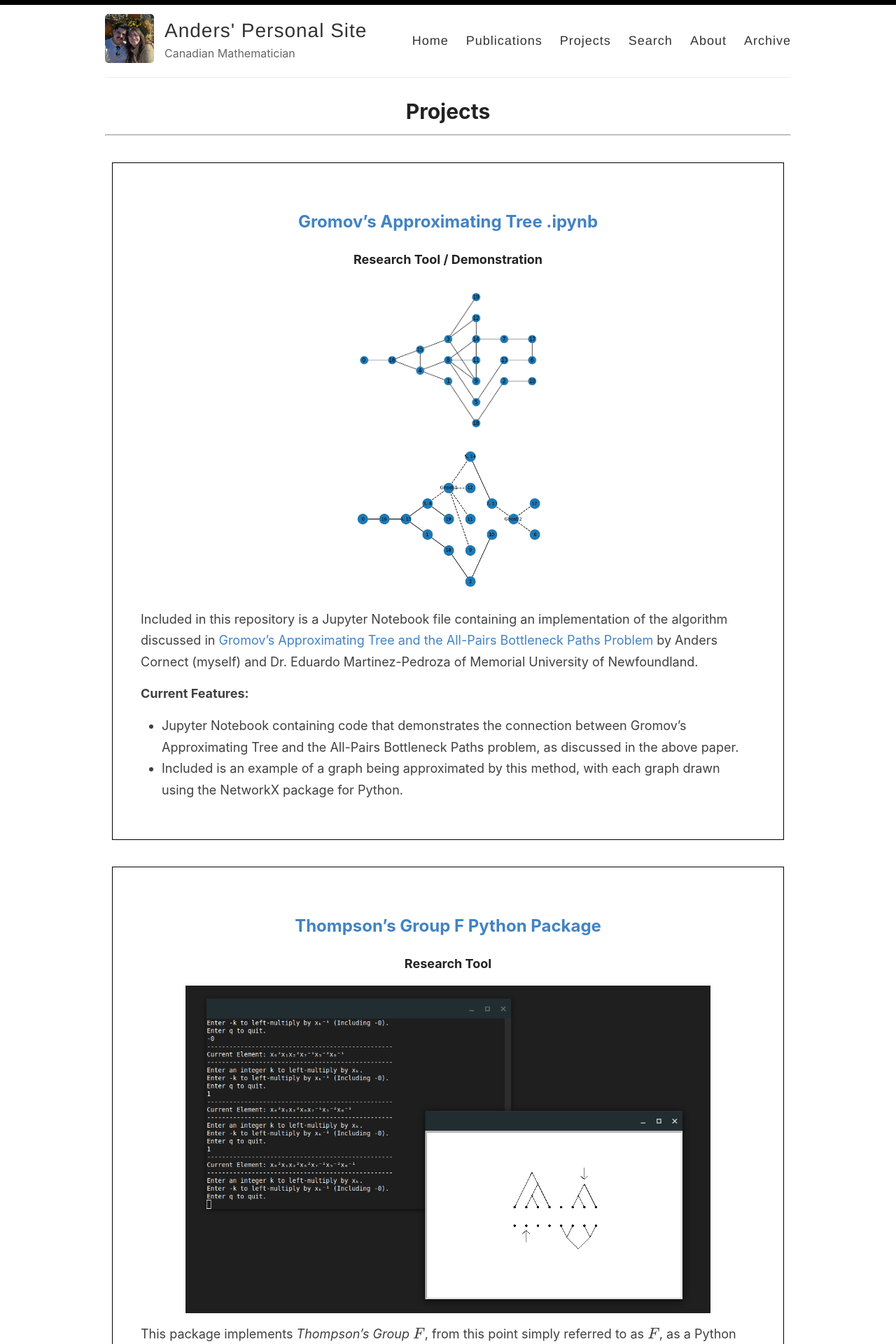
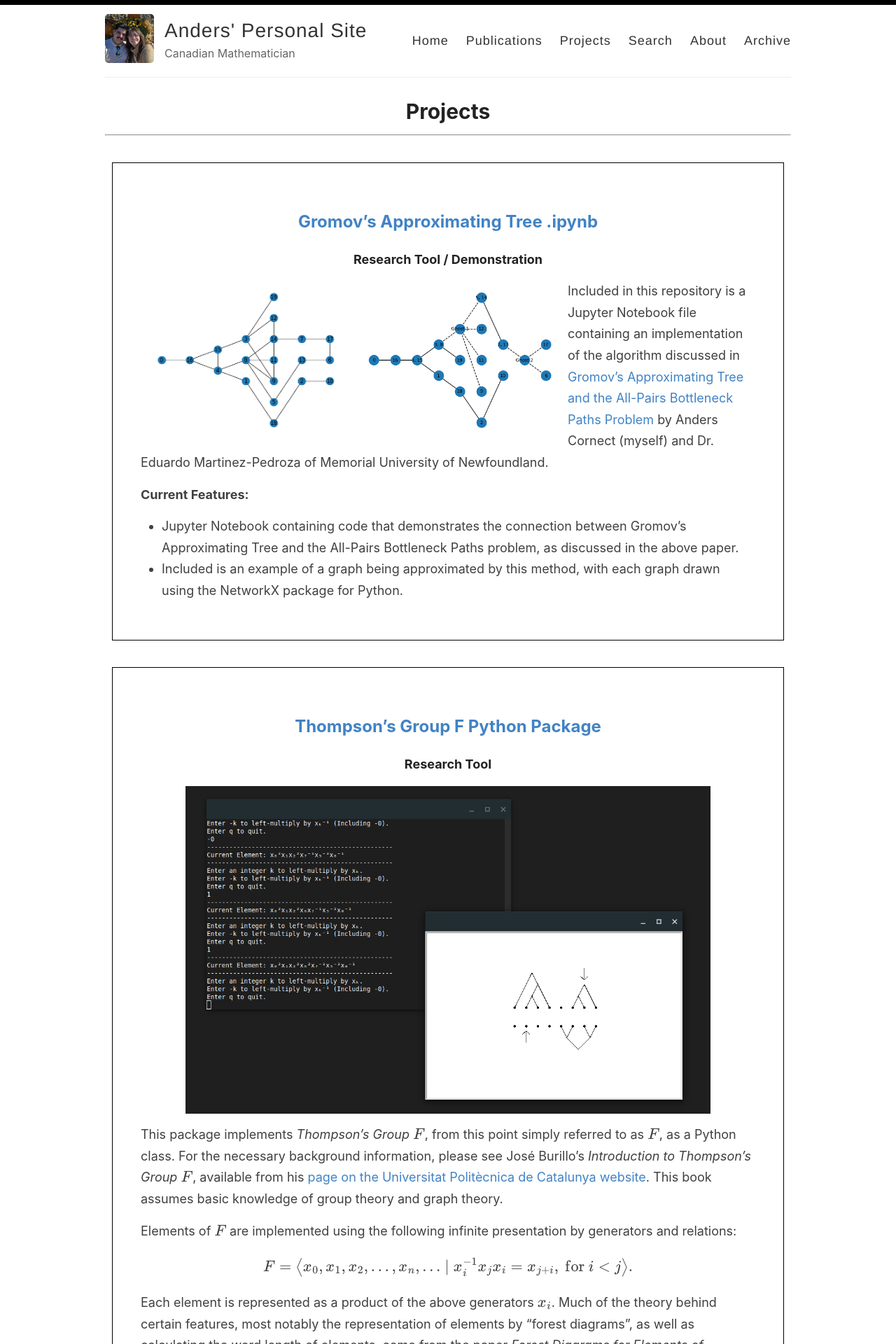
Before and after one commit to And-ers/And-ers.github.io, a Jekyll site: the page built from _pages/projects.md, in a window 1280 px wide. Shown: the top 1920 px of the page at 70% size. Built offline with Jekyll 4.4.1, drawn with Linux system fonts in a browser that asks for light colours.

Commit message:
Attempting to put Approximating Tree images side by side.

```diff
--- a/_pages/projects.md
+++ b/_pages/projects.md
@@ -12,8 +12,14 @@ permalink: /projects/
 ## [Gromov's Approximating Tree .ipynb](https://github.com/And-ers/Gromov-Trees)
 #### Research Tool / Demonstration
 
-<img src="../images/approxgraph.png" width=300px>
-<img src="../images/approxtree.png"  width=300px>
+<div>
+    <div style="float:left;margin-right:5px;">
+        <img src="../images/approxgraph.png" width=300px />
+    </div>
+    <div style="float:left;margin-right:5px;">
+        <img src="../images/approxedtree.png" width=300px />
+    </div>
+</div>
 
 Included in this repository is a Jupyter Notebook file containing an implementation of the algorithm discussed in [Gromov's Approximating Tree and the All-Pairs Bottleneck Paths Problem](https://arxiv.org/abs/2408.05338#) by Anders Cornect (myself) and Dr. Eduardo Martinez-Pedroza of Memorial University of Newfoundland.
 
```
Also changed, not shown: images/approxedtree.png (renamed from images/approxtree.png).
